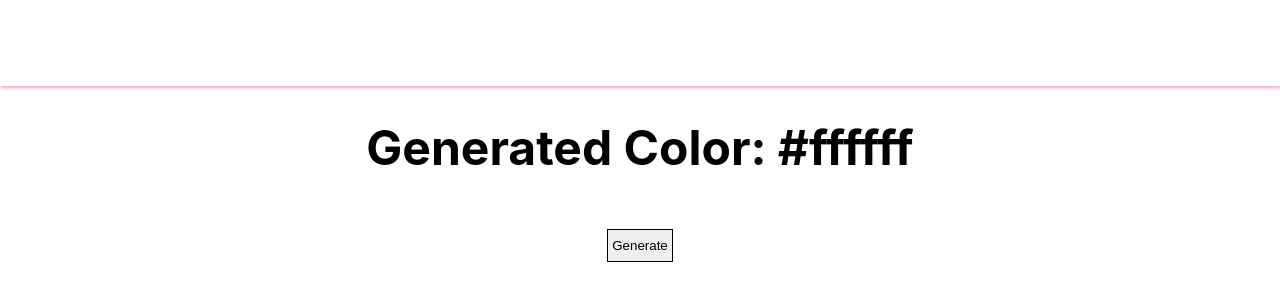
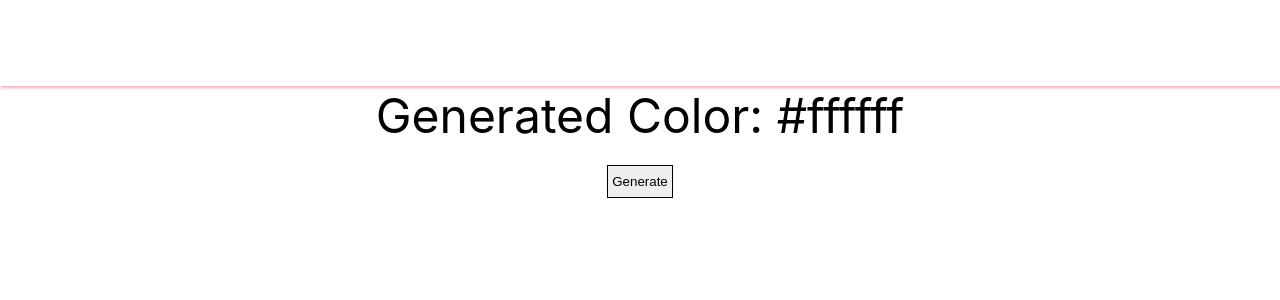
Before and after one commit to anadelic/react-random-color-generator, a React (Create React App) app: page / in a window 1280 px wide. Shown: the part 314-614 px from the top of the page. Built offline with nearby package versions, Linux system fonts and the light colour scheme.

Commit message:
Change div

```diff
--- a/src/App.js
+++ b/src/App.js
@@ -20,13 +20,11 @@ export default function App() {
           height: '50vh',
           boxShadow: '1px 2px 3px #F4AAB9',
         }}
-      >
-        {' '}
+      />
+
+      <div style={{ fontSize: '48px', color: 'black', textAlign: 'center' }}>
+        Generated Color: {hex}
       </div>
-
-      <h1 style={{ fontSize: '48px', color: 'black', textAlign: 'center' }}>
-        Generated Color: {hex}
-      </h1>
 
       <div
         style={{
```
